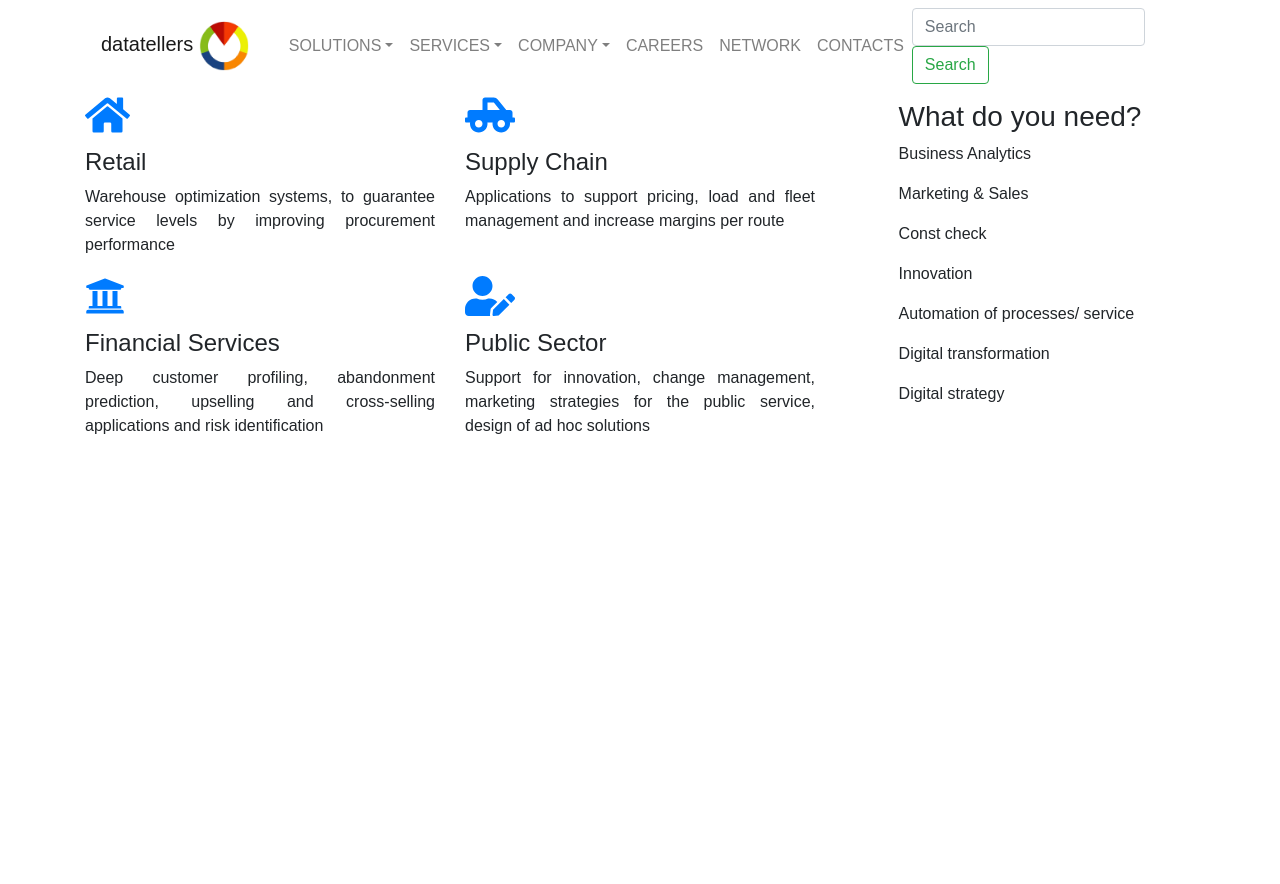
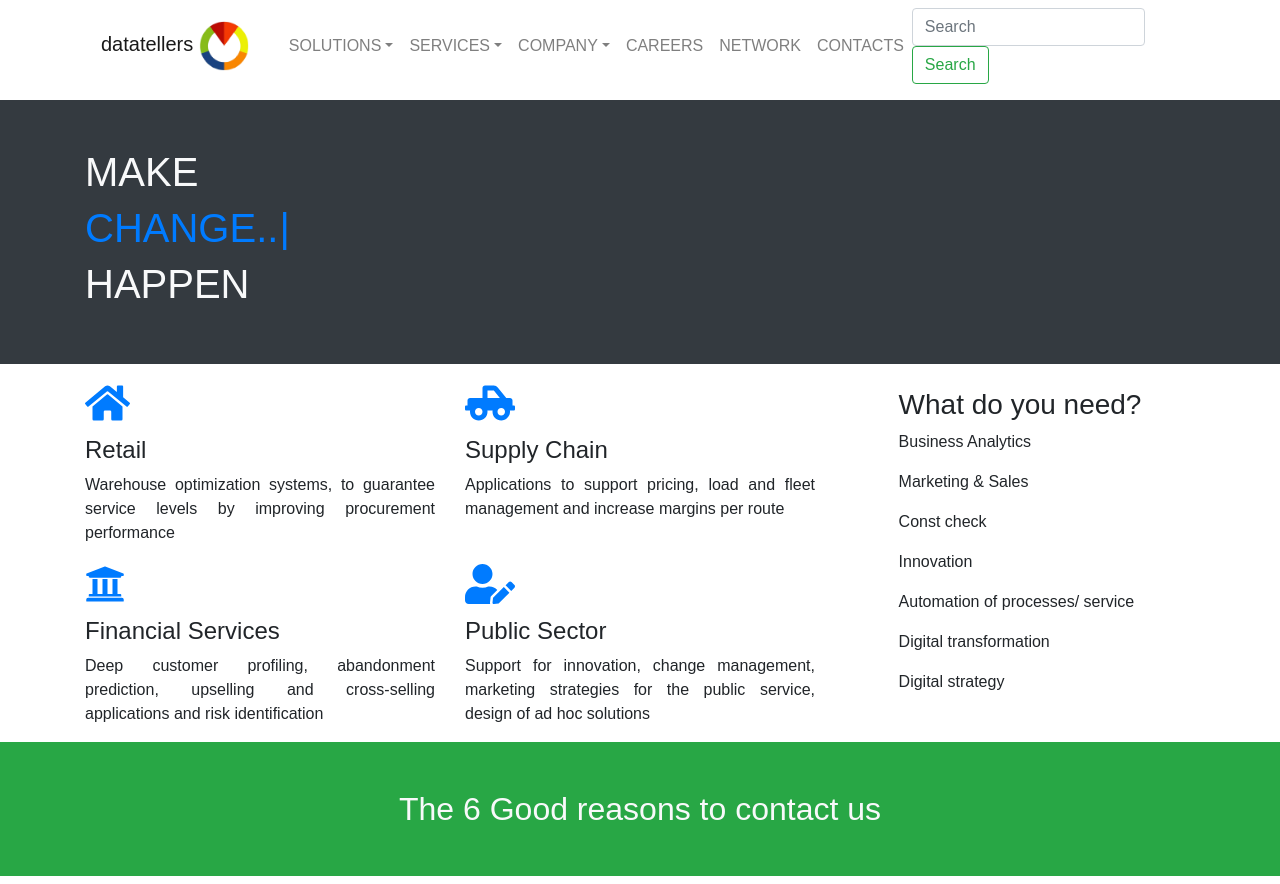
Before and after one commit to mdmehedyhassan/user, a React (Create React App) app: page / in a window 1280 px wide. Before the commit the page ends 800 px from the top, so only its background shows below. Built offline with nearby package versions, Linux system fonts and the light colour scheme; a web font is replaced by a local one.

Commit message:
Header, typeWirte, fakeData,Main

```diff
--- a/package.json
+++ b/package.json
@@ -16,6 +16,7 @@
     "react-bootstrap": "^1.6.1",
     "react-dom": "^17.0.2",
     "react-scripts": "4.0.3",
+    "typewriter-effect": "^2.18.0",
     "web-vitals": "^1.0.1"
   },
   "scripts": {
--- a/src/App.js
+++ b/src/App.js
@@ -4,7 +4,7 @@ import Navbar from './component/Navbar/Navbar';
 
 function App() {
   return (
-    <div className="main-app container">
+    <div className="main-app">
      <Navbar></Navbar>
      <Home></Home>
     </div>
--- a/src/component/Header/Header.js
+++ b/src/component/Header/Header.js
@@ -31,12 +31,12 @@ const Header = () => {
         }
     ]
     return (
-        <div>
+        <div className="container">
             <div className="row">
                 <div className="col-md-8">
                     <div className="row">
                         {
-                            serviceData.map(service => <HeaderDetail service={service}></HeaderDetail>)
+                            serviceData.map(service => <HeaderDetail service={service} key={service.id}></HeaderDetail>)
                         }
                     </div>
                 </div>
--- a/src/component/HeaderDetail/HeaderDetail.js
+++ b/src/component/HeaderDetail/HeaderDetail.js
@@ -3,7 +3,7 @@ import React from 'react';
 const HeaderDetail = ({service}) => {
     return (
         <div className="col-6">
-            <h1 className="text-primary">{service.logo}</h1>
+            <h1 className="text-primary ">{service.logo}</h1>
             <h4>{service.title}</h4>
             <p style={{textAlign: 'justify'}}>{service.description}</p>
         </div>
--- a/src/component/Home/Home.js
+++ b/src/component/Home/Home.js
@@ -7,6 +7,7 @@ const Home = () => {
         <div>
             <TopHeader></TopHeader>
             <Header></Header>
+            <h2 className="p-5 bg-success text-light" style={{textAlign: 'center'}}>The 6 Good reasons to contact us</h2>
         </div>
     );
 };
--- a/src/component/Navbar/Navbar.js
+++ b/src/component/Navbar/Navbar.js
@@ -3,7 +3,7 @@ import TopNav from '../TopNav/TopNav';
 
 const Navbar = () => {
     return (
-        <div>
+        <div className="container">
             <TopNav></TopNav>
         </div>
     );
--- a/src/component/TopHeader/TopHeader.js
+++ b/src/component/TopHeader/TopHeader.js
@@ -1,9 +1,19 @@
 import React from 'react';
-
+import Typewriter from 'typewriter-effect';
 const TopHeader = () => {
     return (
-        <div>
-
+        <div className="bg-dark">
+            <div className="container pt-5 pb-5 mt-2 mb-3">
+                <h1 className="text-light">MAKE</h1>
+                <h1 className="text-primary"><Typewriter
+                    options={{
+                        strings: ['FUTURE..', 'CHANGE..', 'INNOVATION..'],
+                        autoStart: true,
+                        loop: true,
+                    }}
+                /></h1>
+                <h1 className="text-light">HAPPEN</h1>
+            </div>
         </div>
     );
 };
```
Also changed, not shown: src/component/Main/Main.js (added, +50 -0 lines), 2 other files (tests, documents, lock files or other folders).
